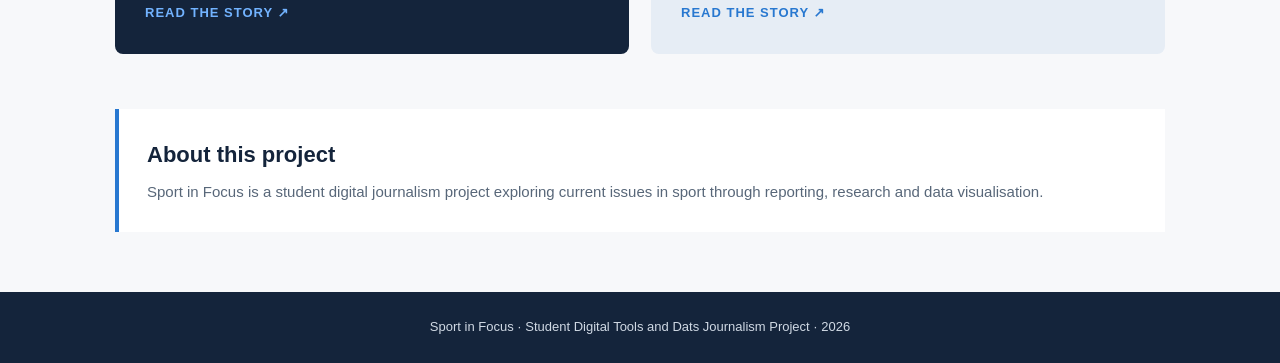
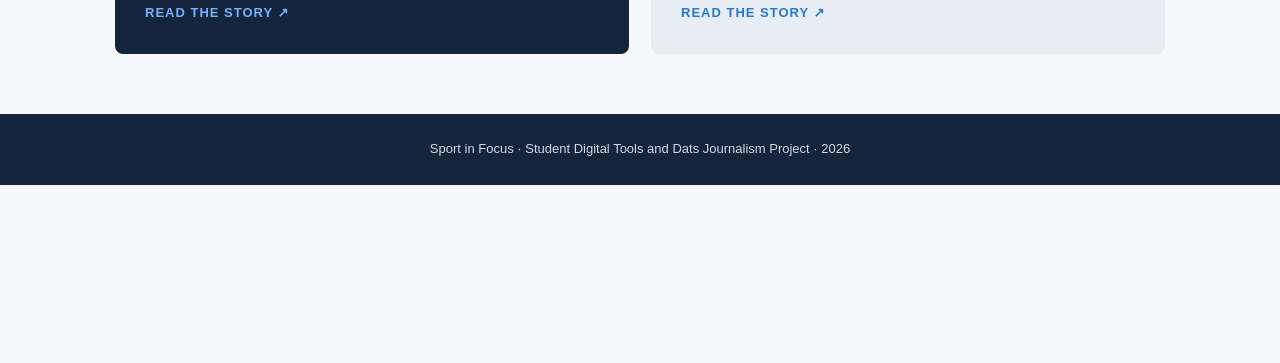
Before and after one commit to aimeeswann/beyond-the-game, a plain HTML site: page index.html in a window 1280 px wide. Shown: the part 553-916 px from the top of the page. After the commit the page ends 800 px from the top, so only its background shows below. Drawn offline with Linux system fonts and the light colour scheme.

Commit message:
Delete 'About this project' section from index.html
Removed the 'About this project' section from the HTML.

```diff
--- a/index.html
+++ b/index.html
@@ -273,15 +273,6 @@
       </div>
     </section>
 
-    <section class="about" id="about">
-      <h2>About this project</h2>
-      <p>
-        Sport in Focus is a student digital journalism project
-        exploring current issues in sport through reporting,
-        research and data visualisation.
-      </p>
-    </section>
-
   </main>
 
   <footer>
```
